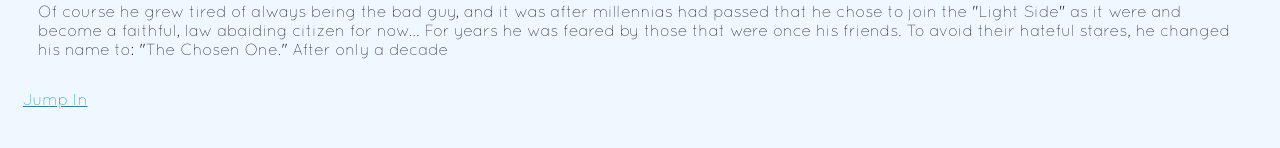
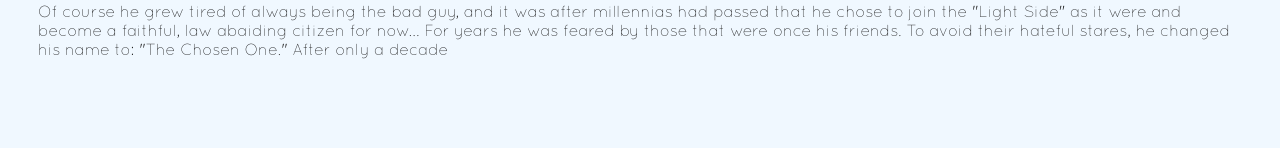
Before and after one commit to boffnoff/boffnoff.github.com, a Jekyll site: the page built from index.html, in a window 1280 px wide. Shown: the part 416-564 px from the top of the page. Built offline with Jekyll 4.4.1, drawn with Linux system fonts in a browser that asks for light colours.

Commit message:
tried a div

```diff
--- a/index.html
+++ b/index.html
@@ -23,5 +23,6 @@ layout: main
     For years he was feared by those that were once his friends. To avoid  their hateful stares, he changed his name to: "The Chosen One." After only a decade
   </p>
 
+<div class="btn">
 
-<a href="#" class="btn">Jump In</a>
+</div>
```
